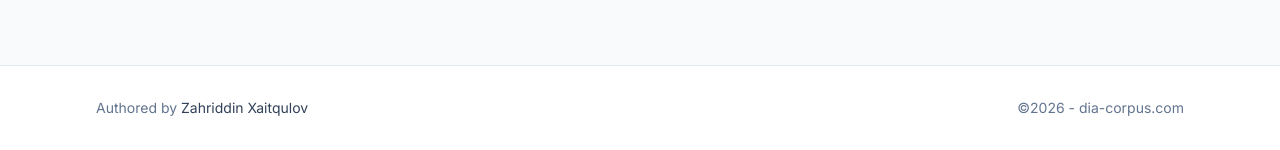
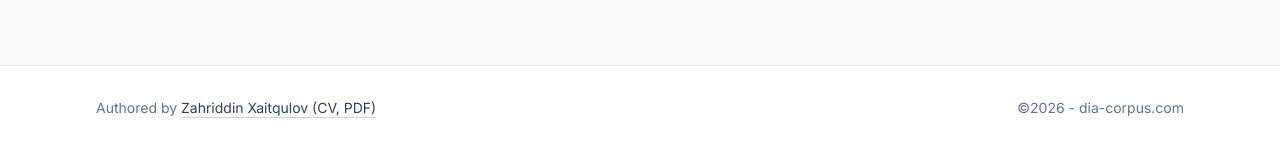
Before and after one commit to uzbeki/corpus, a Django app: page / in a window 1280 px wide. Shown: the part 1213-1363 px from the top of the page. Run offline with Django 4.2, Linux system fonts and the light colour scheme; data that the repository does not hold is empty; parts of the project's set-up code (start-up, migrations or seed data) failed here and were passed over.

Commit message:
Add Zahriddin Xaitqulov CV link to footer

```diff
--- a/main_app/templates/footer.html
+++ b/main_app/templates/footer.html
@@ -1,7 +1,7 @@
 {% load static %}
 <footer class="border-t border-slate-200 bg-white">
     <div class="mx-auto flex w-full max-w-6xl flex-col gap-3 px-4 py-8 text-center text-sm text-slate-500 sm:flex-row sm:items-center sm:justify-between sm:px-6 sm:text-left lg:px-8">
-        <p>Authored by <a class="text-slate-700 transition hover:text-brand-700" href="javascript:void(0)" aria-disabled="true">Zahriddin Xaitqulov</a></p>
+        <p>Authored by <a class="text-slate-700 underline decoration-slate-300 underline-offset-4 transition hover:text-brand-700" href="{% static 'files/ZahriddinXaitqulovCV.pdf' %}" target="_blank" rel="noopener noreferrer">Zahriddin Xaitqulov (CV, PDF)</a></p>
         <p>©{% now "Y" %} - dia-corpus.com</p>
     </div>
 </footer>
```
Also changed, not shown: 1 other file.
